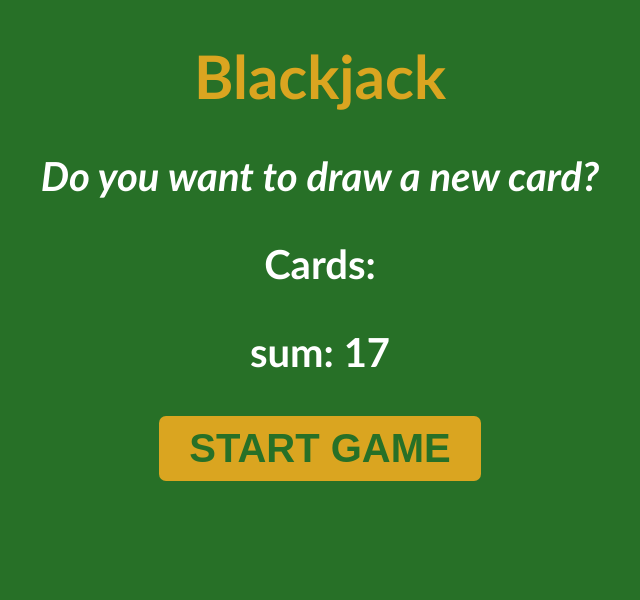
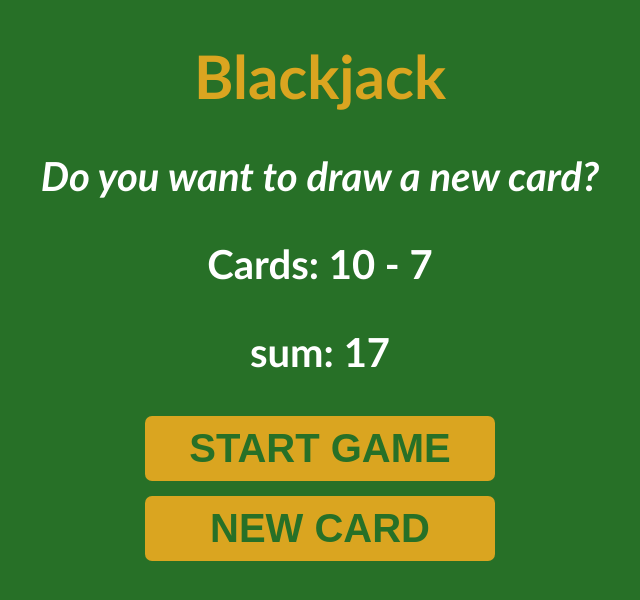
Before and after one commit to Jabzdev/balckjack, a plain HTML site: page index.html in a window 1280 px wide. Both pictures are taken after a click on the button "START GAME". Shown: the whole page, without its empty margins (320-960 px from the left). Drawn offline with Linux system fonts and the light colour scheme.

Commit message:
3rd commit

```diff
--- a/index.html
+++ b/index.html
@@ -9,9 +9,11 @@
 <body>
     <h1>Blackjack</h1>
     <p id="message-el">Want to play a round?</p>
-    <p>Cards:</p>
+    <p id="cards-el">Cards:</p>
     <p id="sum-el">Sum:</p>
-    <button class="btn" onclick="startGame()">START GAME</button>
+    <button onclick="startGame()">START GAME</button>
+    <br>
+    <button class="btn" onclick="newCard()">NEW CARD</button>
   <script src="index.js"></script>
 </body>
 </html>
--- a/index.js
+++ b/index.js
@@ -1,16 +1,24 @@
 let firstCard = 10;
 let secondCard = 7;
+let cards = [firstCard, secondCard];
 let sum = firstCard + secondCard;
 let hasBlackjack = false;
 let isAlive = true;
 let message = '';
 let messageEl = document.querySelector("#message-el");
 let sumEl = document.querySelector("#sum-el");
+let cardsEl = document.querySelector("#cards-el");
 
 
 
 
 function startGame() {
+  renderGame();
+}
+
+
+function renderGame() {
+  cardsEl.textContent = `Cards: ${cards[0]} - ${cards[1]}`;
   sumEl.textContent = `sum: ${sum}`;
   if (sum <= 20) {
     message = 'Do you want to draw a new card?';
@@ -26,3 +34,11 @@ function startGame() {
 
   messageEl.textContent = message;
 }
+
+
+function newCard() {
+  let card = 4;
+  sum += card;
+
+  renderGame();
+}
--- a/style.css
+++ b/style.css
@@ -21,12 +21,16 @@ h1 {
   font-style: italic;
 }
 
-.btn {
+button {
+  width: 350px;
   color: rgb(39, 112, 39);
   background: goldenrod;
   font-size: 40px;
-  padding: 10px 30px;
+  padding: 10px 0px;
   font-weight: bold;
   border-radius: 7px;
   border: none;
 }
+.btn {
+  margin-top: 15px;
+}
```
